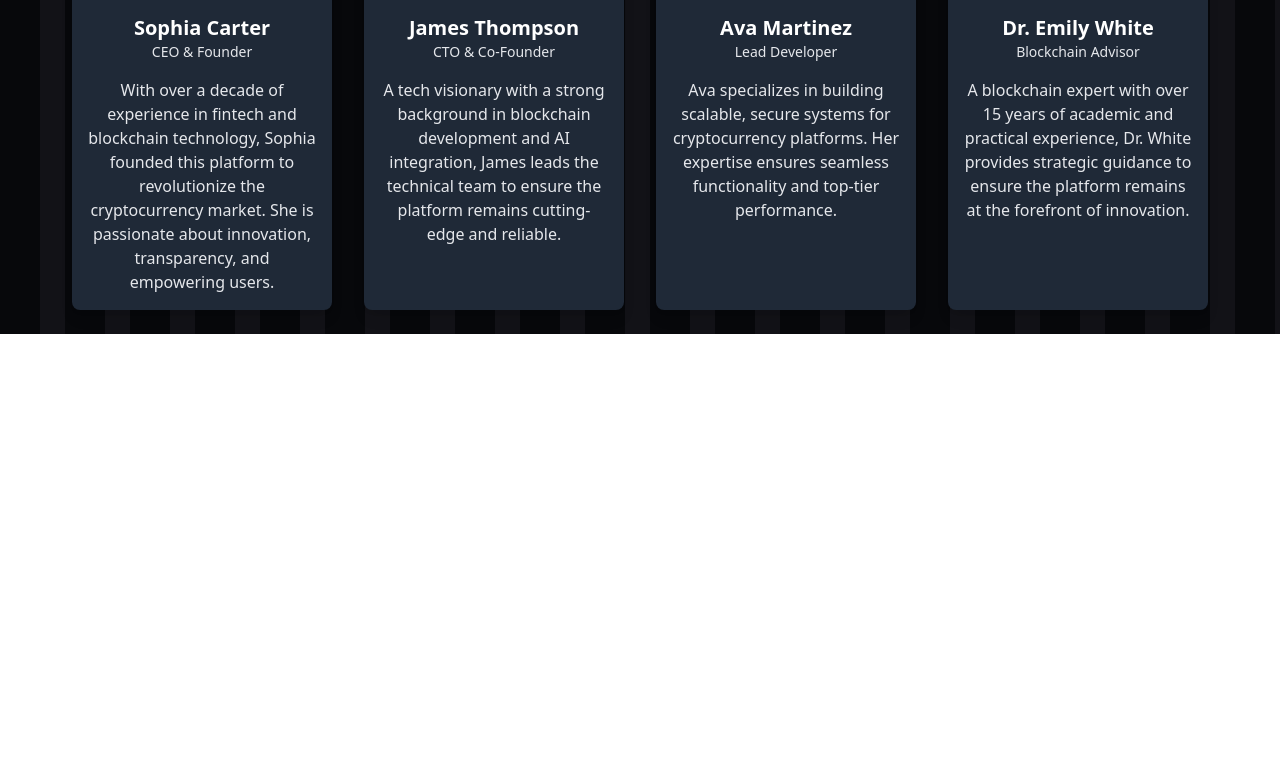
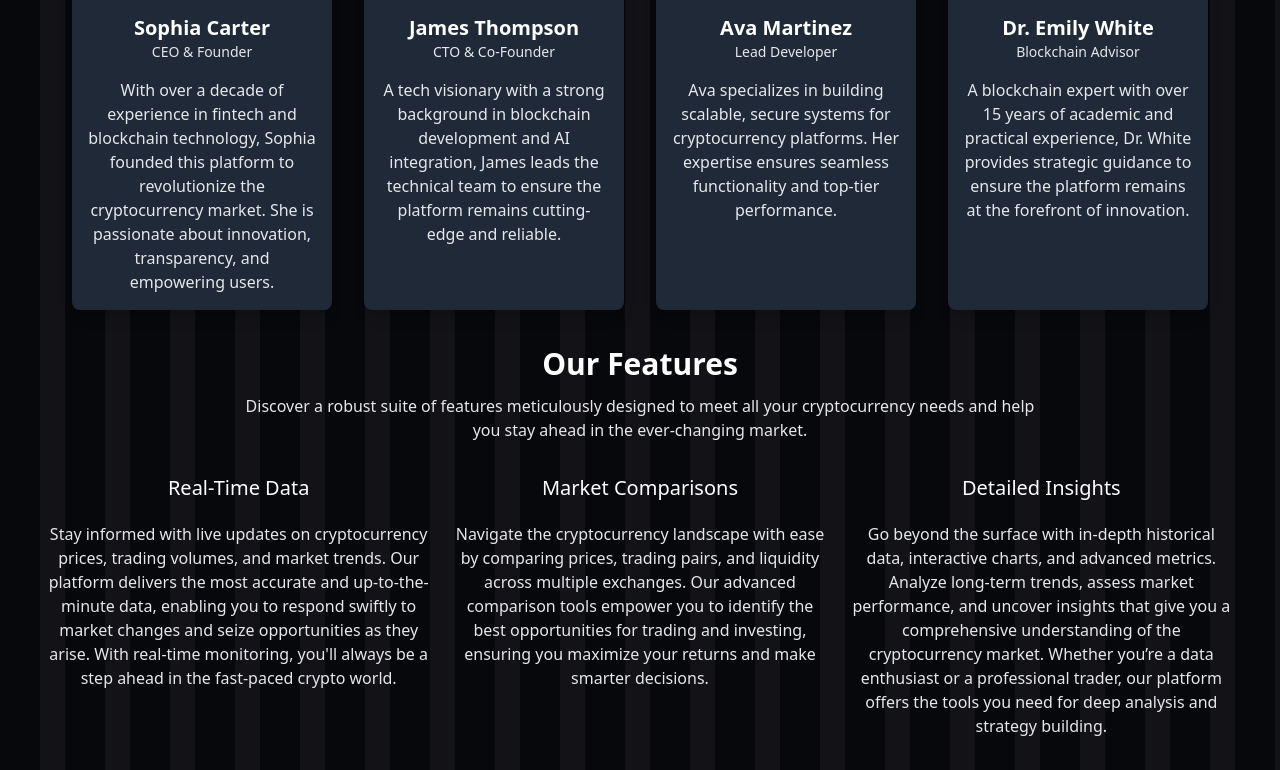
Before and after one commit to khachatryanhovhannes/crypto-website, a Next.js app: page /about in a window 1280 px wide. Shown: the part 1976-2746 px from the top of the page. Before the commit the page ends 2310 px from the top, so only its background shows below. Built offline with nearby package versions, Linux system fonts and the light colour scheme; no server answers.

Commit message:
develop: Adding feaures section

```diff
--- a/app/about/page.tsx
+++ b/app/about/page.tsx
@@ -1,5 +1,5 @@
 import { PageHeading } from "@/components/global";
-import { Hero, Mission, Team, WhyChoose } from "@/components/about";
+import { Features, Hero, Mission, Team, WhyChoose } from "@/components/about";
 
 export default function About() {
   return (
@@ -12,6 +12,7 @@ export default function About() {
       <Mission />
       <WhyChoose />
       <Team />
+      <Features />
     </main>
   );
 }
--- /dev/null
+++ b/components/about/feature/index.tsx
@@ -0,0 +1,24 @@
+import { FEATURES } from "@/constants";
+
+export default function Features() {
+  return (
+    <section>
+      <h2 className="text-3xl font-bold p-3 text-white text-center">
+        Our Features
+      </h2>
+      <p className="w-full lg:w-2/3 mx-auto text-center text-gray-200">
+        Discover a robust suite of features meticulously designed to meet all
+        your cryptocurrency needs and help you stay ahead in the ever-changing
+        market.
+      </p>
+      <div className="grid grid-cols-1 md:grid-cols-3 py-8 gap-5">
+        {FEATURES.map((feature) => (
+          <div key={feature.title} className="text-center">
+            <h4 className="text-xl text-white">{feature.title}</h4>
+            <p className="text-gray-200 mt-5">{feature.description}</p>
+          </div>
+        ))}
+      </div>
+    </section>
+  );
+}
--- a/components/about/index.ts
+++ b/components/about/index.ts
@@ -2,5 +2,6 @@ import Hero from "./hero";
 import Mission from "./mission";
 import WhyChoose from "./why_choose";
 import Team from './team';
+import Features from './feature';
 
-export { Hero, Mission, WhyChoose, Team };
+export { Hero, Mission, WhyChoose, Team, Features };
```
